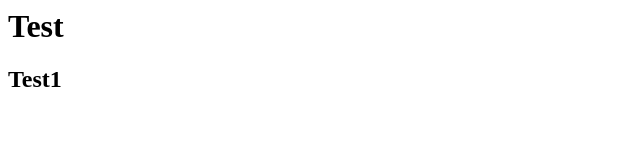
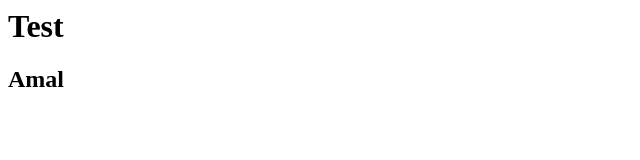
Before and after one commit to sangeewa/Test, a plain HTML site: page index.html in a window 1280 px wide. Shown: the full height of the page, 0-640 px from the left. Drawn offline with Linux system fonts and the light colour scheme.

Commit message:
ChangeData

```diff
--- a/index.html
+++ b/index.html
@@ -1,2 +1,2 @@
 <h1>Test</h1>
-<h2>Test1</h2>
+<h2>Amal</h2>
```
